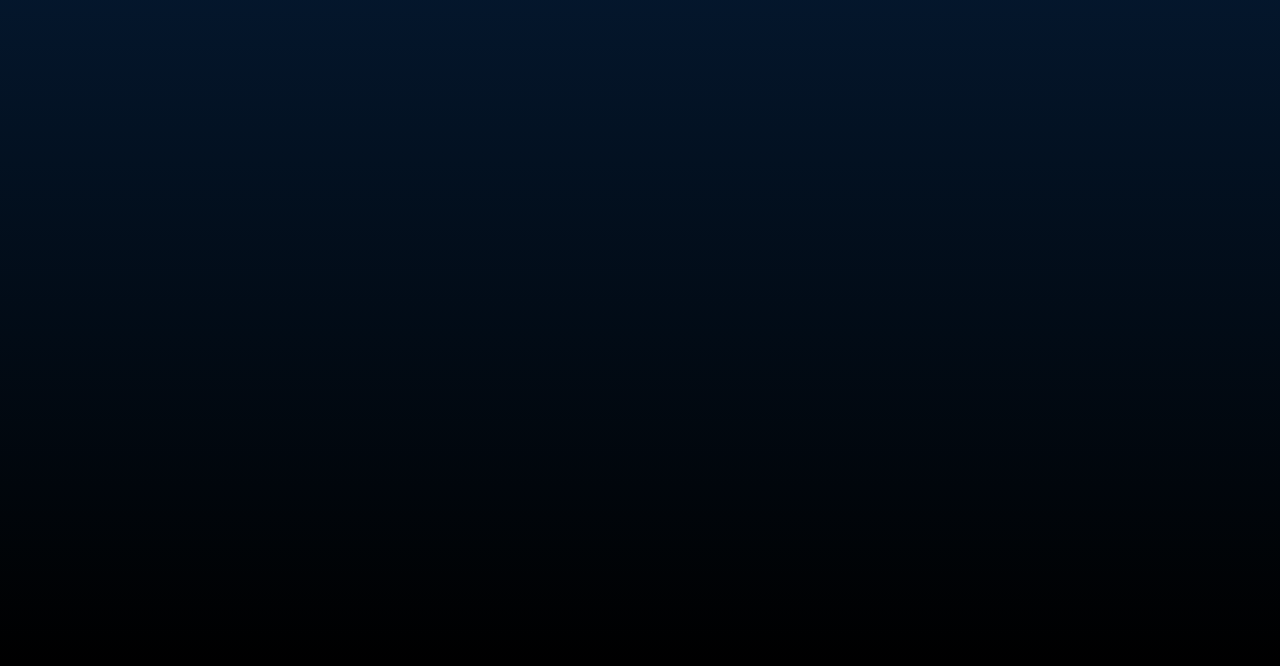
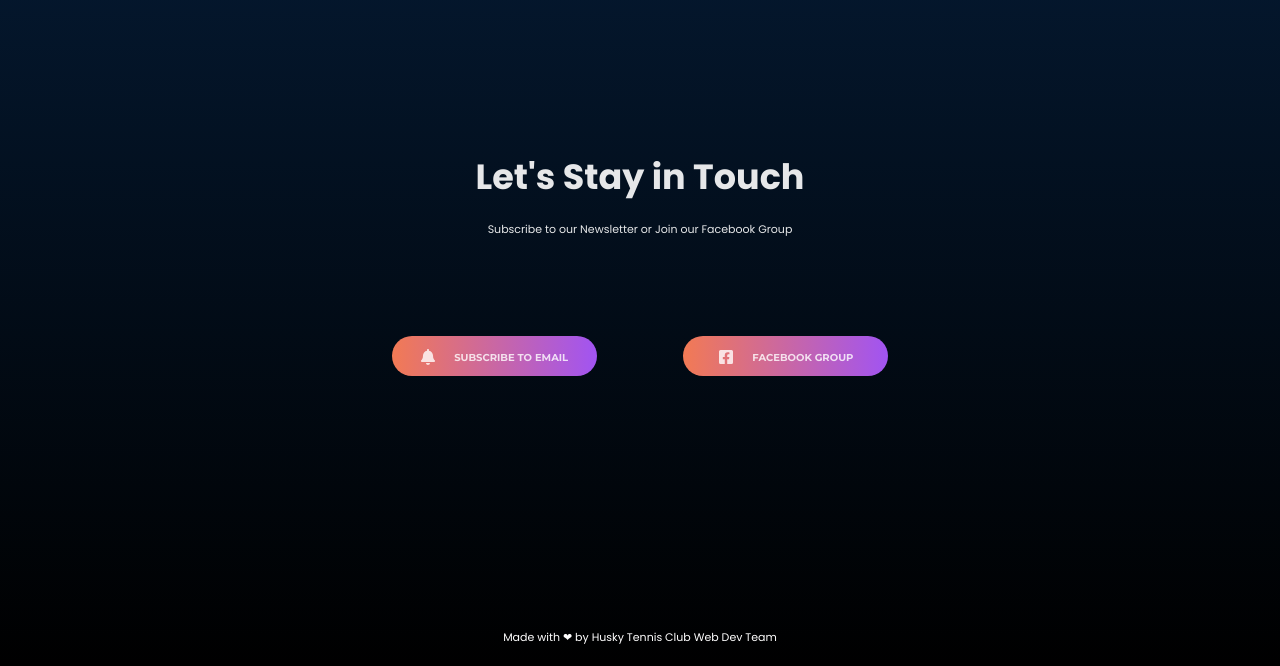
Before and after one commit to jlipschutz/husky-tennis-club, a Gatsby site: page / in a window 1280 px wide. Shown: the part 2894-3560 px from the top of the page. Built offline with nearby package versions, Linux system fonts and the light colour scheme; Gatsby itself is replaced by a stand-in of ours.

Commit message:
Implemented buttons and Stay In touch section

```diff
--- /dev/null
+++ b/src/components/GenericFooter.react.js
@@ -0,0 +1,32 @@
+/*
+ * @flow strict-local
+ */
+const React = require("react");
+
+type Props = {
+  bottom?: number, // allows for hacky footers
+  color?: string
+};
+
+class GenericFooter extends React.Component<Props> {
+  render(): React.Node {
+    return (
+      <div
+        style={{
+          position: "absolute",
+          bottom: this.props.bottom == undefined ? 0 : this.props.bottom,
+          width: "100%",
+          height: 35,
+          fontSize: 11,
+          color: this.props.color == undefined ? "#144788" : this.props.color,
+          textAlign: "center",
+          zIndex: 3
+        }}
+      >
+        <p>Made with &#10084; by Husky Tennis Club Web Dev Team</p>
+      </div>
+    );
+  }
+}
+
+module.exports = GenericFooter;
--- /dev/null
+++ b/src/components/GenericGradientButton.react.js
@@ -0,0 +1,57 @@
+/*
+ * @flow strict-local
+ */
+import type { SiteTab } from "./constants";
+
+const style = require("../style/index.module.css");
+const React = require("react");
+const { Button } = require("reactstrap");
+
+type Props = {
+  site: string,
+  marginLeft?: number,
+  width?: number,
+  children?: React.Node
+};
+
+function SolidButton(props: {
+  marginLeft?: number,
+  width?: number,
+  children?: React.Node
+}): React.Node {
+  return (
+    <Button
+      className={style.buttonCustom}
+      style={{
+        background: "linear-gradient(90deg, #F27A54 0%, #A154F2 100%)",
+        borderRadius: "20px",
+        color: "rgba(255,255,255,0.8)",
+        borderStyle: "none",
+        fontSize: 10,
+        fontWeight: "bold",
+        fontFamily: '"Montserrat"',
+        marginLeft: props.marginLeft !== null ? props.marginLeft : 0,
+        width: props.width !== null ? props.width : undefined
+      }}
+    >
+      {props.children}
+    </Button>
+  );
+}
+
+class GenericButton extends React.Component<Props> {
+  render(): React.Node {
+    return (
+      <a href={this.props.site} target="_blank">
+        <SolidButton
+          marginLeft={this.props.marginLeft}
+          width={this.props.width}
+        >
+          {this.props.children}
+        </SolidButton>
+      </a>
+    );
+  }
+}
+
+module.exports = GenericButton;
--- /dev/null
+++ b/src/components/index/HomeStayInTouchSection.react.js
@@ -0,0 +1,96 @@
+const { FaFacebookSquare, FaBell } = require("react-icons/fa");
+const React = require("react");
+const style = require("../../style/index.module.css");
+const GenericGradientButton = require("../GenericGradientButton.react");
+
+type Props = {};
+
+class HomeStayInTouchSection extends React.Component<Props> {
+  render(): React.Node {
+    return (
+      <div
+        className={style.content}
+        style={{
+          position: "absolute",
+          top: 3050,
+          color: "rgba(255,255,255,0.9)",
+          width: "100%",
+          fontSize: 13
+        }}
+      >
+        <div className="container">
+          <div className="row d-flex justify-content-center">
+            <div
+              style={{
+                fontSize: 35,
+                fontWeight: 700,
+                lineHeight: 1.2,
+                marginBottom: 25,
+                textAlign: "center"
+              }}
+            >
+              Let's Stay in Touch
+            </div>
+          </div>
+          <div className="row d-flex justify-content-center">
+            <div
+              style={{
+                fontSize: 11,
+                lineHeight: 1.2,
+                marginBottom: 100,
+                textAlign: "center"
+              }}
+            >
+              Subscribe to our Newsletter or Join our Facebook Group
+            </div>
+          </div>
+          <div className="row d-flex justify-content-center">
+            <div className="row d-flex justify-content-center">
+              <div className={"col-12 col-sm-5 d-flex justify-content-center"}>
+                <GenericGradientButton
+                  site="https://mailman13.u.washington.edu/mailman/listinfo/huskytennis"
+                  width={205}
+                >
+                  <span
+                    style={{
+                      display: "inline-block",
+                      fontSize: 16,
+                      marginRight: 18
+                    }}
+                  >
+                    <FaBell />
+                  </span>
+                  SUBSCRIBE TO EMAIL
+                </GenericGradientButton>
+              </div>
+              <div className={"d-none d-sm-block col-sm-2"} />
+              <div
+                className={
+                  "col-12 col-sm-5  d-flex justify-content-center mt-sm-0 mt-3"
+                }
+              >
+                <GenericGradientButton
+                  site="https://www.facebook.com/groups/huskytennisclub/"
+                  width={205}
+                >
+                  <span
+                    style={{
+                      display: "inline-block",
+                      fontSize: 16,
+                      marginRight: 18
+                    }}
+                  >
+                    <FaFacebookSquare />
+                  </span>
+                  FACEBOOK GROUP
+                </GenericGradientButton>
+              </div>
+            </div>
+          </div>
+        </div>
+      </div>
+    );
+  }
+}
+
+module.exports = HomeStayInTouchSection;
--- a/src/pages/index.js
+++ b/src/pages/index.js
@@ -9,6 +9,8 @@ const styles = require("../style/index.module.css");
 const React = require("react");
 const CustomNavbar = require("../components/navbar/navbar.react");
 const HomeTopSection = require("../components/index/HomeTopSection.react");
+const HomeStayInTouchSection = require("../components/index/HomeStayInTouchSection.react");
+const GenericFooter = require("../components/GenericFooter.react");
 
 type Props = {};
 
@@ -23,6 +25,8 @@ class Index extends React.Component<Props> {
           <HomeTopSection />
           <HomeMidSection />
           <OfficerSection />
+          <HomeStayInTouchSection />
+          <GenericFooter color="white" bottom={-1185} />
         </div>
       </div>
     );
--- a/src/style/index.module.css
+++ b/src/style/index.module.css
@@ -1,5 +1,5 @@
 @import url("https://fonts.googleapis.com/css?family=Poppins:100,300,400,600,700");
-
+@import url("https://fonts.googleapis.com/css?family=Montserrat:400,700");
 .buttonCustom {
   font-size: 16;
   font-weight: 600;
```
Also changed, not shown: package.json (+4 -3 lines), 1 other file.
